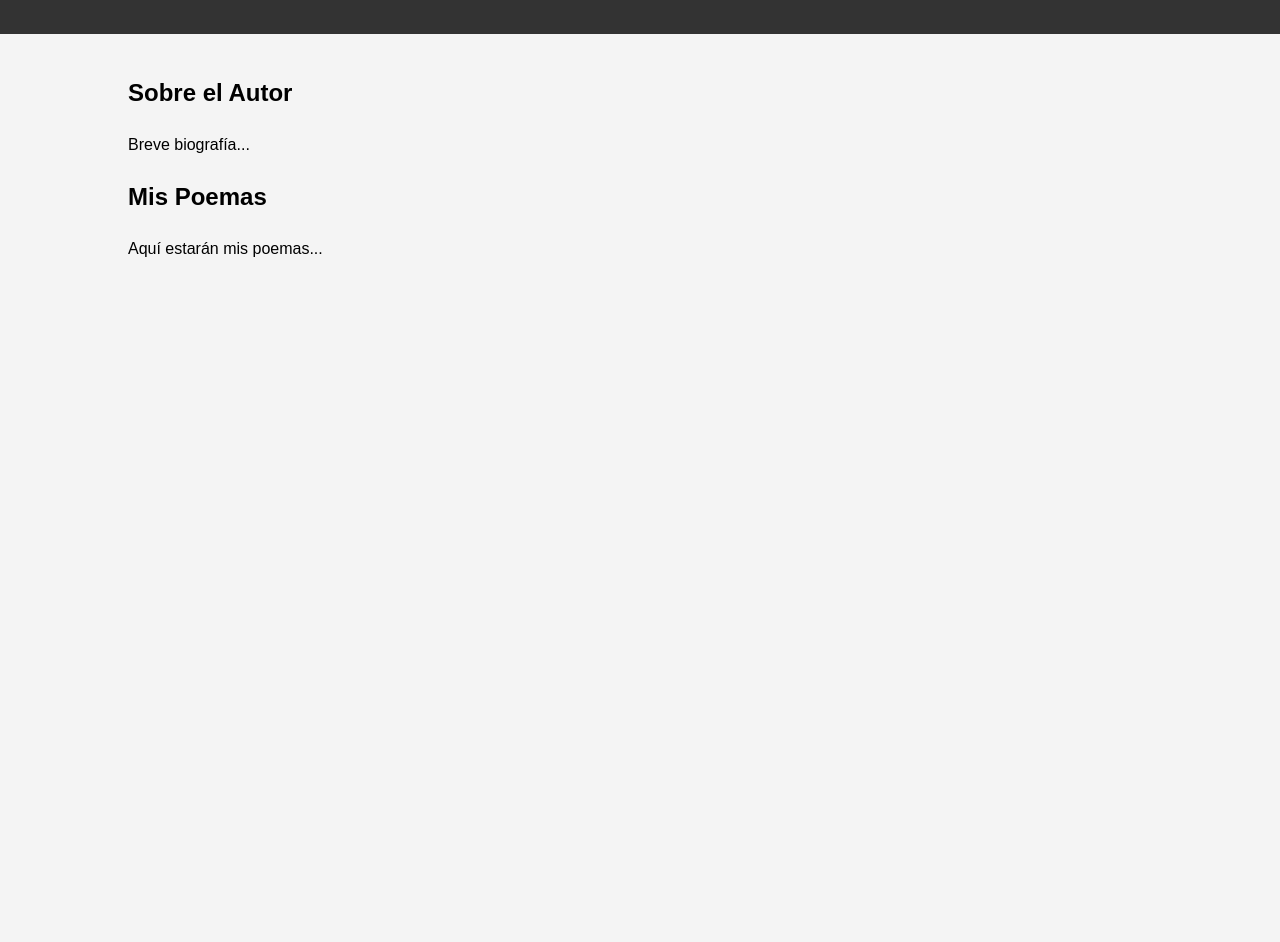
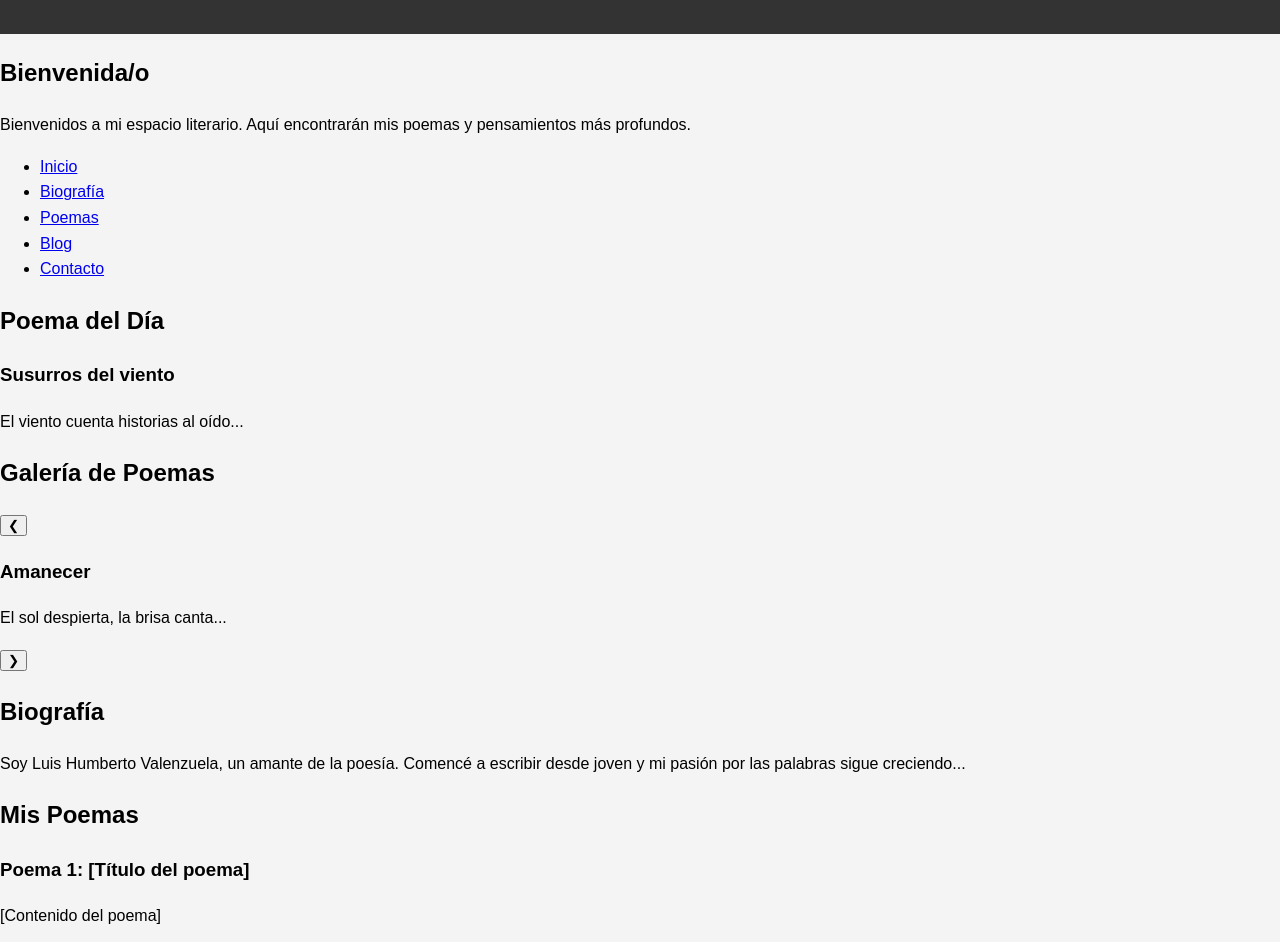
Before and after one commit to lhvalenzu/sitio-web-poemas, a plain HTML site: page index.html in a window 1280 px wide. Shown: the part 100-1042 px from the top of the page. Before the commit the page ends 800 px from the top, so only its background shows below. Drawn offline with Linux system fonts and the light colour scheme.

Commit message:
-Move data folder. -Fix <div> routes. -Add in index.html "caroussel" and "poema-aleatorio", frontend elements.

```diff
--- /dev/null
+++ b/data/poemas.json
@@ -0,0 +1,14 @@
+[
+    {
+      "titulo": "Amanecer",
+      "contenido": "El sol despierta, la brisa canta..."
+    },
+    {
+      "titulo": "Noches de luna",
+      "contenido": "Bajo el reflejo plateado, los sueños vuelan..."
+    },
+    {
+      "titulo": "Susurros del viento",
+      "contenido": "El viento cuenta historias al oído..."
+    }
+  ]
--- a/index.html
+++ b/index.html
@@ -3,23 +3,82 @@
 <head>
   <meta charset="UTF-8">
   <meta name="viewport" content="width=device-width, initial-scale=1.0">
-    <title>Poemas de Autor</title>
+  <meta http-equiv="X-UA-Compatible" content="ie=edge">
+  <title>Poemas de [Tu Nombre]</title>
   <link rel="stylesheet" href="styles/style.css">
+
 </head>
 <body>
+
+  <!-- Encabezado -->
   <header>
-        <h1>Bienvenido a mi sitio de poemas</h1>
+    <h1>Bienvenidos a mi sitio web de poemas</h1>
   </header>
-    <main>
-        <section>
-            <h2>Sobre el Autor</h2>
-            <p>Breve biografía...</p>
+
+  <!-- Sección de Bienvenida -->
+  <section id="bienvenida">
+    <h2>Bienvenida/o</h2>
+    <p>Bienvenidos a mi espacio literario. Aquí encontrarán mis poemas y pensamientos más profundos.</p>
   </section>
-        <section>
+
+  <!--Sección de barra de navegación-->
+
+  <nav>
+    <ul>
+      <li><a href="index.html">Inicio</a></li>
+      <li><a href="biografia.html">Biografía</a></li>
+      <li><a href="poemas.html">Poemas</a></li>
+      <li><a href="blog.html">Blog</a></li>
+      <li><a href="contacto.html">Contacto</a></li>
+    </ul>
+  </nav>
+
+  <!--Sección de poema aleatorio-->
+
+  <section id="poema-aleatorio">
+    <h2>Poema del Día</h2>
+    <div id="contenido-poema"></div>
+  </section>
+
+  <!--Sección de poema en carrusel-->
+
+  <section id="carrusel-poemas">
+    <h2>Galería de Poemas</h2>
+    <div class="carrusel">
+      <button id="prev">❮</button>
+      <div id="poema-mostrar"></div>
+      <button id="next">❯</button>
+    </div>
+  </section>
+
+
+
+
+  <!-- Sección de Biografía -->
+  <section id="biografia">
+    <h2>Biografía</h2>
+    <p>Soy Luis Humberto Valenzuela, un amante de la poesía. Comencé a escribir desde joven y mi pasión por las palabras sigue creciendo...</p>
+  </section>
+
+  <!-- Sección de Poemas -->
+  <section id="poemas">
     <h2>Mis Poemas</h2>
-            <p>Aquí estarán mis poemas...</p>
+    <article class="poema">
+      <h3>Poema 1: [Título del poema]</h3>
+      <p>[Contenido del poema]</p>
+    </article>
+    <article class="poema">
+      <h3>Poema 2: [Título del poema]</h3>
+      <p>[Contenido del poema]</p>
+    </article>
+    <!-- Agrega más poemas según sea necesario -->
   </section>
-    </main>
-    <script src="scripts/main.js"></script>
+
+  <!-- Pie de Página -->
+  <footer>
+    <p>&copy; 2025 [Tu Nombre]. Todos los derechos reservados.</p>
+  </footer>
+  <script src="scripts/main.js" defer></script>
+
 </body>
 </html>
--- a/scripts/main.js
+++ b/scripts/main.js
@@ -0,0 +1,72 @@
+// Declaración de las variables
+let poemas = [];
+let index = 0;
+
+// Función para cargar los poemas desde el archivo JSON
+async function cargarPoemas() {
+  try {
+    // Usamos la ruta correcta para acceder a poemas.json
+    const respuesta = await fetch("data/poemas.json");
+
+    // Comprobar si la respuesta fue exitosa (status 200)
+    if (!respuesta.ok) {
+      throw new Error("Error al cargar el archivo JSON: " + respuesta.status);
+    }
+
+    // Parseamos el JSON directamente
+    poemas = await respuesta.json();
+    console.log("Contenido del archivo JSON:", poemas); // Muestra el contenido en la consola
+
+    mostrarPoemaAleatorio(); // Mostrar un poema aleatorio
+    mostrarPoema(); // Mostrar el primer poema del carrusel
+  } catch (error) {
+    console.error("Error cargando los poemas:", error);
+  }
+}
+
+// Función para mostrar un poema aleatorio
+function mostrarPoemaAleatorio() {
+  const poemaAleatorio = poemas[Math.floor(Math.random() * poemas.length)];
+  console.log("Poema aleatorio:", poemaAleatorio);
+
+  // Mostrar el poema aleatorio en la interfaz
+  const contenidoPoema = document.getElementById('contenido-poema');
+  contenidoPoema.innerHTML = `
+    <h3>${poemaAleatorio.titulo}</h3>
+    <p>${poemaAleatorio.contenido}</p>
+  `;
+}
+
+// Función para mostrar el primer poema del carrusel
+function mostrarPoema() {
+  if (poemas.length > 0) {
+    const poema = poemas[index];
+    console.log("Poema del carrusel:", poema);
+
+    // Mostrar el poema en el carrusel
+    const poemaMostrar = document.getElementById('poema-mostrar');
+    poemaMostrar.innerHTML = `
+      <h3>${poema.titulo}</h3>
+      <p>${poema.contenido}</p>
+    `;
+  }
+}
+
+// Función para mostrar el poema anterior en el carrusel
+function mostrarPoemaAnterior() {
+  index = (index - 1 + poemas.length) % poemas.length;
+  mostrarPoema();
+}
+
+// Función para mostrar el poema siguiente en el carrusel
+function mostrarPoemaSiguiente() {
+  index = (index + 1) % poemas.length;
+  mostrarPoema();
+}
+
+// Agregar eventos a los botones de "anterior" y "siguiente"
+document.getElementById('prev').addEventListener('click', mostrarPoemaAnterior);
+document.getElementById('next').addEventListener('click', mostrarPoemaSiguiente);
+
+// Cargar los poemas cuando la página esté lista
+cargarPoemas();
```
Lines whose indentation alone changed are shown as unchanged.
